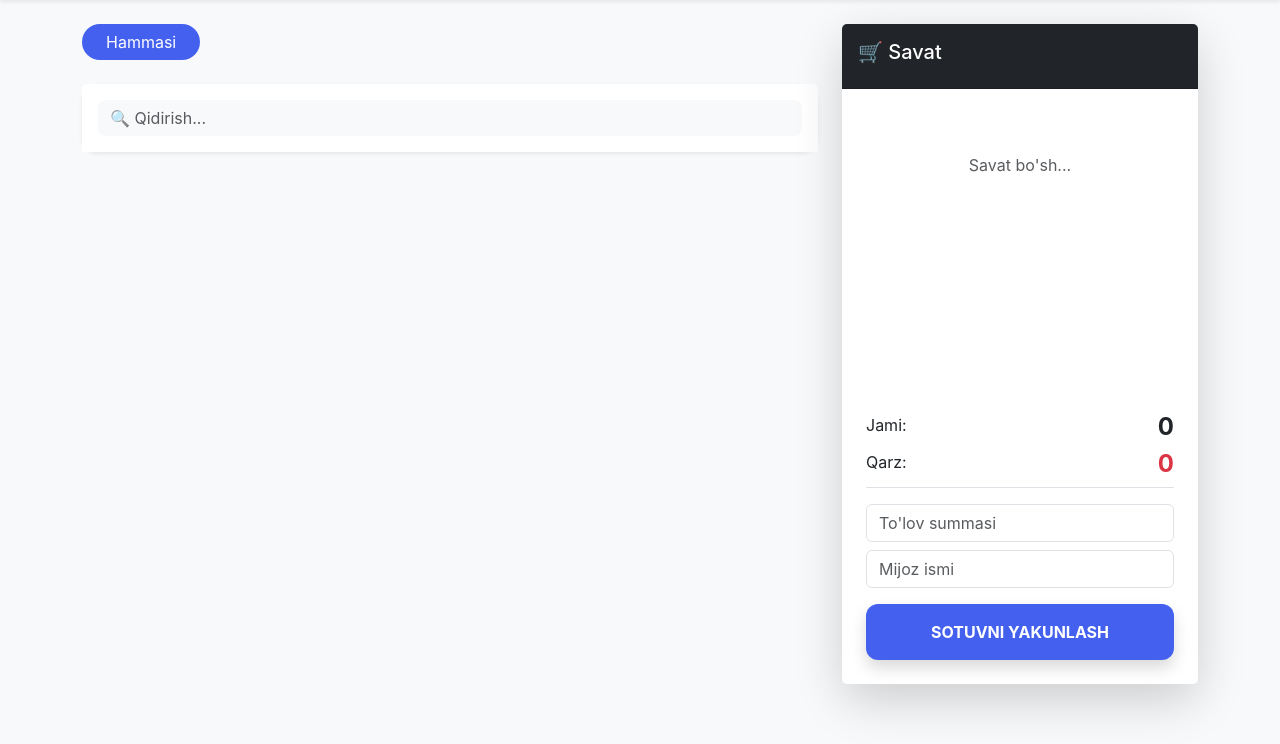
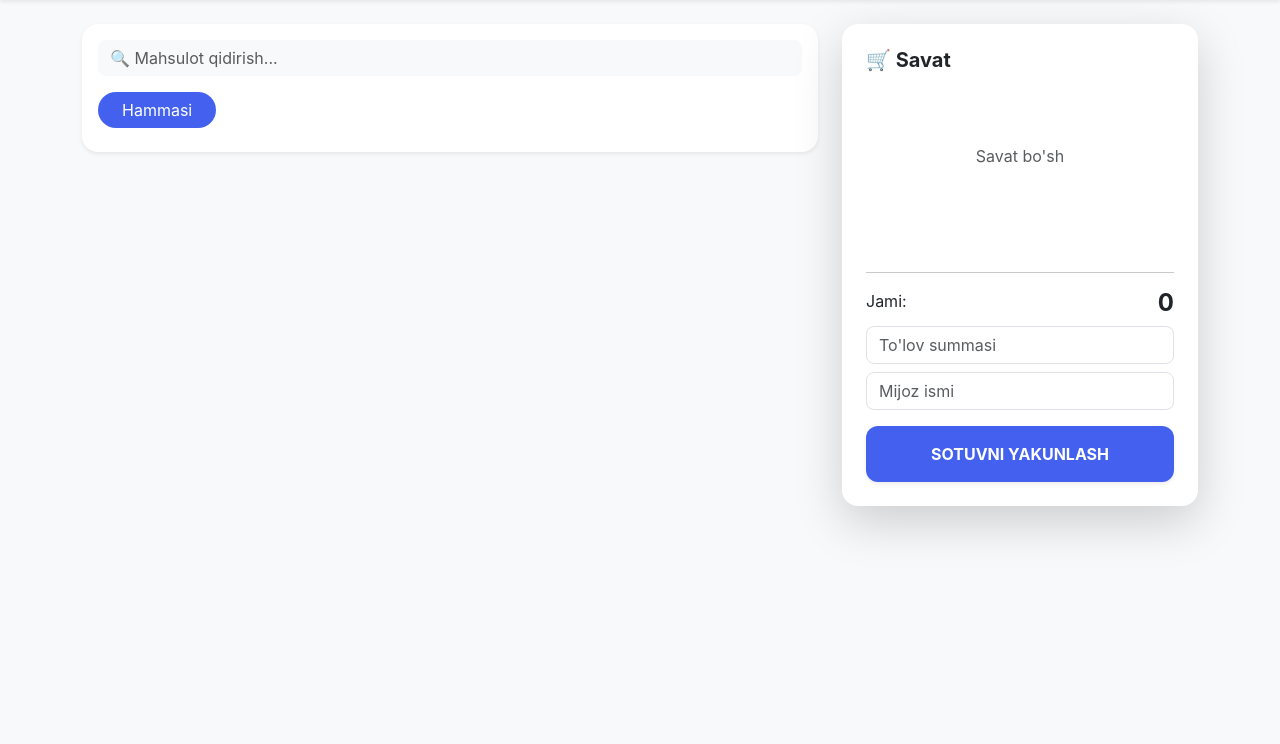
Before and after one commit to urmonaliyevv/market-sayt, a Flask app: page / in a window 1280 px wide. Shown: the part 56-800 px from the top of the page. Run offline with Flask 3, Linux system fonts and the light colour scheme; the visitor is signed in with stand-in values (Sample User, id 1); data that the repository does not hold is empty; some libraries are stand-ins or nearby versions.

Commit message:
Update index.html

```diff
--- a/templates/index.html
+++ b/templates/index.html
@@ -2,88 +2,84 @@
 {% block content %}
 <div class="row g-4">
     <div class="col-lg-8">
-        <div class="d-flex gap-2 mb-3 overflow-auto pb-2">
-            <button class="btn btn-primary rounded-pill px-4" onclick="filterCat('all')">Hammasi</button>
-            {% set cats = [] %}
-            {% for p in products %}{% if p.category not in cats %}
-                <button class="btn btn-white shadow-sm rounded-pill px-4" onclick="filterCat('{{p.category}}')">{{p.category}}</button>
-                {% if cats.append(p.category) %}{% endif %}
-            {% endif %}{% endfor %}
+        <div class="card p-3 shadow-sm mb-4">
+            <input type="text" id="qidiruv" class="form-control border-0 bg-light rounded-3 mb-3" placeholder="🔍 Mahsulot qidirish...">
+            <div class="d-flex gap-2 overflow-auto pb-2" id="catBar">
+                <button class="btn btn-primary rounded-pill px-4 cat-btn" onclick="filterCat('all', this)">Hammasi</button>
+                {% set cats = [] %}
+                {% for p in products %}{% if p.category and p.category not in cats %}
+                <button class="btn btn-white border rounded-pill px-4 cat-btn" onclick="filterCat('{{p.category}}', this)">{{p.category}}</button>
+                {% if cats.append(p.category) %}{% endif %}{% endif %}{% endfor %}
+            </div>
         </div>
 
-        <div class="card border-0 shadow-sm rounded-4">
-            <div class="card-header bg-white border-0 py-3">
-                <input id="qidiruv" class="form-control border-0 bg-light rounded-3" placeholder="🔍 Qidirish...">
-            </div>
-            <div class="list-group list-group-flush" id="productGrid" style="max-height: 65vh; overflow-y: auto;">
-                {% for p in products %}
-                <div class="list-group-item border-0 py-3 prod-item" data-name="{{p.name.lower()}}" data-cat="{{p.category}}">
+        <div class="row g-3" id="productGrid">
+            {% for p in products %}
+            <div class="col-md-6 prod-item" data-name="{{p.name.lower()}}" data-cat="{{p.category}}">
+                <div class="card p-3 h-100 shadow-sm border-0 bg-white">
                     <div class="d-flex justify-content-between align-items-center">
-                        <div><h6 class="fw-bold mb-1">{{p.name}}</h6><span class="badge bg-light text-primary border">{{p.stock}} {{p.unit}} bor</span></div>
-                        <div class="d-flex align-items-center gap-3">
-                            <div class="text-end me-2"><span class="fw-bold text-dark fs-5">{{p.sell_price|format_money}}</span><small class="d-block text-muted">so'm</small></div>
-                            <button class="btn btn-primary rounded-circle" style="width: 42px; height: 42px;"
+                        <div>
+                            <h6 class="fw-bold mb-0">{{p.name}}</h6>
+                            <small class="text-muted">{{p.stock}} {{p.unit}} qoldi</small>
+                        </div>
+                        <div class="text-end">
+                            <div class="fw-bold text-primary fs-5">{{p.sell_price|format_money}}</div>
+                            <button class="btn btn-soft-primary btn-sm mt-2 rounded-pill px-3"
                                     onclick="askQuantity('{{p.id}}', '{{p.name}}', '{{p.sell_price}}', '{{p.stock}}')">
-                                <i class="bi bi-plus-lg"></i>
+                                <i class="bi bi-cart-plus me-1"></i> Qo'shish
                             </button>
                         </div>
                     </div>
                 </div>
-                {% endfor %}
             </div>
+            {% endfor %}
         </div>
     </div>
 
     <div class="col-lg-4">
-        <div class="card border-0 shadow-lg rounded-4 sticky-top" style="top: 20px;">
-            <div class="card-header bg-dark text-white py-3"><h5>🛒 Savat</h5></div>
-            <div id="cartItems" class="card-body overflow-auto" style="height: 300px;"><p class="text-center text-muted mt-5">Savat bo'sh...</p></div>
-            <div class="card-footer bg-white border-0 p-4">
-                <div class="d-flex justify-content-between mb-2"><span>Jami:</span><h4 class="fw-bold text-dark m-0" id="totalVal">0</h4></div>
-                <div class="d-flex justify-content-between mb-3 border-bottom pb-2"><span>Qarz:</span><h4 class="fw-bold text-danger m-0" id="debtVal">0</h4></div>
-                <input type="number" id="paidVal" class="form-control mb-2" placeholder="To'lov summasi" oninput="calculateDebt()">
-                <input type="text" id="custName" class="form-control mb-3" placeholder="Mijoz ismi">
-                <button class="btn btn-primary w-100 py-3 fw-bold shadow" onclick="askCheck()">SOTUVNI YAKUNLASH</button>
+        <div class="card shadow-lg p-4 sticky-top" style="top: 90px;">
+            <h5 class="fw-bold mb-4">🛒 Savat</h5>
+            <div id="cartItems" class="mb-4" style="max-height: 300px; overflow-y: auto;">
+                <p class="text-center text-muted py-5">Savat bo'sh</p>
             </div>
+            <hr>
+            <div class="d-flex justify-content-between mb-2"><span>Jami:</span><h4 class="fw-bold m-0" id="totalVal">0</h4></div>
+            <input type="number" id="paidVal" class="form-control mb-2 rounded-3" placeholder="To'lov summasi" oninput="calculateDebt()">
+            <input type="text" id="custName" class="form-control mb-3 rounded-3" placeholder="Mijoz ismi">
+            <button class="btn btn-primary w-100 py-3 fw-bold shadow-sm" onclick="completeSale()">SOTUVNI YAKUNLASH</button>
         </div>
-    </div>
-</div>
-
-<div id="checkTemplate" style="display: none;">
-    <div style="width: 80mm; padding: 10px; font-family: 'Courier New', monospace; color: #000; background: #fff;">
-        <center><h3>MARKET PRO</h3><p id="c_date"></p></center>
-        <hr style="border-top: 1px dashed #000;">
-        <div id="c_items"></div>
-        <hr style="border-top: 1px dashed #000;">
-        <div id="c_summary"></div>
     </div>
 </div>
 
 <script>
 let cart = [];
 
+function filterCat(category, btn) {
+    document.querySelectorAll('.cat-btn').forEach(b => b.classList.replace('btn-primary', 'btn-white'));
+    btn.classList.replace('btn-white', 'btn-primary');
+
+    document.querySelectorAll('.prod-item').forEach(item => {
+        const itemCat = item.getAttribute('data-cat');
+        item.style.display = (category === 'all' || itemCat === category) ? 'block' : 'none';
+    });
+}
+
 function askQuantity(id, name, price, stock) {
-    const maxS = parseFloat(stock);
-    if(maxS <= 0) return Swal.fire('Xato', 'Mahsulot tugagan!', 'error');
-
     Swal.fire({
         title: name,
-        text: `Necha dona qo'shasiz? (Mavjud: ${maxS})`,
+        text: `Omborda: ${stock}`,
         input: 'number',
         inputValue: 1,
         showCancelButton: true,
-        inputValidator: (v) => {
-            if(!v || v <= 0) return 'Noto\'g\'ri miqdor!';
-            if(parseFloat(v) > maxS) return 'Omborda yetarli emas!';
-        }
-    }).then((res) => { if(res.isConfirmed) addToCart(id, name, price, res.value); });
+    }).then(res => {
+        if(res.isConfirmed && res.value > 0) addToCart(id, name, price, res.value);
+    });
 }
 
 function addToCart(id, name, price, qty) {
     let q = parseFloat(qty);
-    let p = parseFloat(price);
     let item = cart.find(x => x.id == id);
-    if(item) item.qty += q; else cart.push({id:id, name:name, price:p, qty:q});
+    if(item) item.qty += q; else cart.push({id, name, price: parseFloat(price), qty: q});
     renderCart();
 }
 
@@ -91,51 +87,21 @@ function renderCart() {
     let h = ""; let t = 0;
     cart.forEach(x => {
         t += x.price * x.qty;
-        h += `<div class="d-flex justify-content-between mb-3 align-items-center bg-light p-2 rounded">
-            <div style="flex:1"><b>${x.name}</b><br><small>${x.qty} x ${x.price.toLocaleString()}</small></div>
-            <div class="fw-bold mx-2">${(x.price*x.qty).toLocaleString()}</div>
-            <i class="bi bi-trash text-danger" style="cursor:pointer" onclick="cart=cart.filter(i=>i.id!='${x.id}');renderCart()"></i>
+        h += `<div class="d-flex justify-content-between mb-3 align-items-center">
+            <div><b class="d-block">${x.name}</b><small>${x.qty} x ${x.price.toLocaleString()}</small></div>
+            <i class="bi bi-x-circle text-danger pointer" onclick="cart=cart.filter(i=>i.id!='${x.id}');renderCart()"></i>
         </div>`;
     });
-    document.getElementById('cartItems').innerHTML = h || '<p class="text-center text-muted mt-5">Savat bo\'sh...</p>';
+    document.getElementById('cartItems').innerHTML = h || '<p class="text-center text-muted py-5">Savat bo\'sh</p>';
     document.getElementById('totalVal').innerText = t.toLocaleString();
-    calculateDebt();
 }
 
-function calculateDebt() {
-    let t = parseFloat(document.getElementById('totalVal').innerText.replace(/\s/g, '')) || 0;
-    let p = parseFloat(document.getElementById('paidVal').value) || 0;
-    document.getElementById('debtVal').innerText = Math.max(0, t - p).toLocaleString();
-}
-
-function askCheck() {
-    if(cart.length == 0) return;
-    Swal.fire({
-        title: 'Sotilsinmi?', text: "Chek kerakmi?", icon: 'question',
-        showCancelButton: true, confirmButtonText: 'Ha, Chek bilan', cancelButtonText: 'Yo\'q'
-    }).then((res) => processSale(res.isConfirmed));
-}
-
-function processSale(print) {
-    const paid = document.getElementById('paidVal').value;
-    const cust = document.getElementById('custName').value;
+function completeSale() {
+    if(cart.length == 0) return Swal.fire('Xato', 'Savat bo\'sh!', 'error');
     fetch('/bulk_sell', {
         method: 'POST', headers: {'Content-Type': 'application/json'},
-        body: JSON.stringify({items: cart, paid: paid, customer: cust})
-    }).then(() => { if(print) generateCheck(paid); else location.reload(); });
-}
-
-function generateCheck(paidV) {
-    let t = parseFloat(document.getElementById('totalVal').innerText.replace(/\s/g, '')) || 0;
-    let p = parseFloat(paidV) || 0;
-    let itemsH = "";
-    cart.forEach(x => { itemsH += `<div style="display:flex; justify-content:space-between"><span>${x.name} x${x.qty}</span><span>${(x.price*x.qty).toLocaleString()}</span></div>`; });
-    document.getElementById('c_items').innerHTML = itemsH;
-    document.getElementById('c_summary').innerHTML = `<b>JAMI: ${t.toLocaleString()}</b><br>TO'LANDI: ${p.toLocaleString()}<br>QARZ: ${Math.max(0, t-p).toLocaleString()}`;
-    document.getElementById('c_date').innerText = new Date().toLocaleString();
-    const win = window.open('', '', 'width=400,height=600');
-    win.document.write(document.getElementById('checkTemplate').innerHTML);
-    win.document.close(); win.print(); win.close(); location.reload();
+        body: JSON.stringify({items: cart, paid: document.getElementById('paidVal').value, customer: document.getElementById('custName').value})
+    }).then(res => location.reload());
 }
 </script>
 {% endblock %}
```
